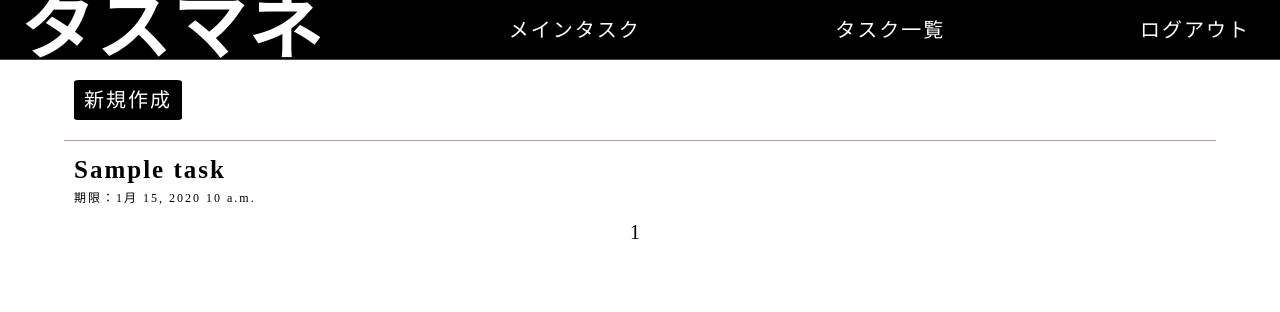
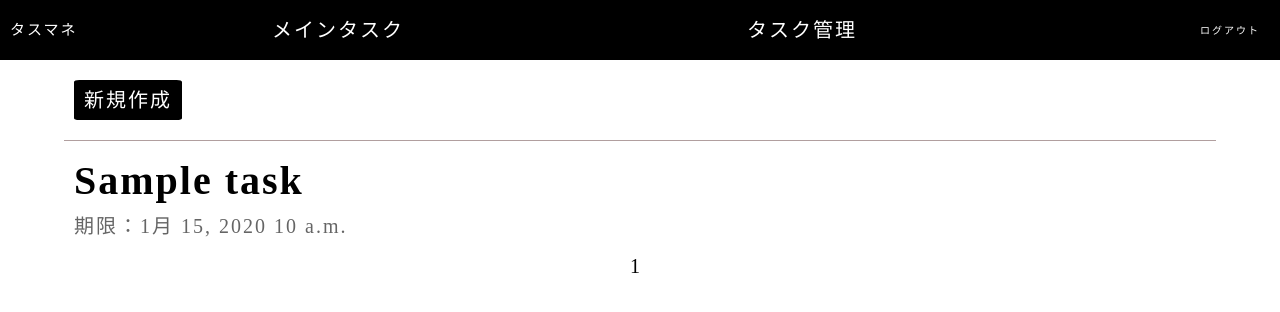
Before and after one commit to Kanata0204/task_app, a Django app: page /task_list/ in a window 1280 px wide. Shown: the top 312 px of the page. Run offline with Django 3.2, Linux system fonts and the light colour scheme; a user stored in the database is signed in; tables that the repository leaves empty hold one stand-in row (values such as "Sample post").

Commit message:
modify header

```diff
--- a/static/css/_navbar.css
+++ b/static/css/_navbar.css
@@ -7,13 +7,23 @@ header {
   z-index: 100;
   width: 100%;
   height: 6rem;
-  padding: 2rem;
-  border-bottom: 1px solid #4d4444;
+  padding: 1rem;
   background-color: black;
 }
 
-header #main-title {
-  color: white;
+header #main_title {
+  display: none;
+}
+
+header #header_menu {
+  display: flex;
+  justify-content: space-between;
+  align-items: center;
+  width: 100%;
+}
+
+header #header_menu #logout_btn {
+  font-size: 1rem;
 }
 
 header #login-btn {
@@ -22,6 +32,27 @@ header #login-btn {
 
 @media (min-width: 640px) {
   header {
+    display: flex;
+    justify-content: space-between;
+    align-items: center;
+    position: fixed;
+    top: 0;
+    z-index: 100;
+    width: 100%;
+    height: 6rem;
+    padding: 1rem;
+    background-color: black;
+  }
+  header #main_title {
+    display: inline-block;
+    flex-basis: 10%;
+    color: white;
     font-size: 1.5rem;
   }
+  header #header_menu {
+    flex-basis: 80%;
+    display: flex;
+    justify-content: space-between;
+    align-items: center;
+  }
 }
--- a/static/css/taskapp/task_form.css
+++ b/static/css/taskapp/task_form.css
@@ -24,6 +24,10 @@
   padding: 3%;
 }
 
+#content form .table tbody td textarea {
+  white-space: pre-wrap;
+}
+
 #content form .btn_block {
   display: flex;
   justify-content: space-between;
--- a/static/css/taskapp/task_list.css
+++ b/static/css/taskapp/task_list.css
@@ -10,12 +10,12 @@
 
 .task_title {
   color: black;
-  font-size: 2.5rem;
+  font-size: 2.4rem;
   font-weight: bold;
 }
 
 .task_limit {
-  font-size: 1.2rem;
+  opacity: 0.6;
 }
 
 .page_navigation ul {
@@ -32,3 +32,15 @@
   color: black;
   cursor: default;
 }
+
+@media (min-width: 640px) {
+  .task_title {
+    font-size: 4rem;
+  }
+}
+
+@media (min-width: 1024px) {
+  .task_limit {
+    font-size: 2rem;
+  }
+}
--- a/static/scss/taskapp/task_form.scss
+++ b/static/scss/taskapp/task_form.scss
@@ -30,6 +30,9 @@
                     & input, textarea{
                         padding: 3%;
                     }
+                    & textarea{
+                        white-space: pre-wrap;
+                    }
                 }
             }
         }
--- a/static/scss/taskapp/task_list.scss
+++ b/static/scss/taskapp/task_list.scss
@@ -10,11 +10,11 @@
 
     &_title{
         color: black;
-        font-size: 2.5rem;
+        font-size: 2.4rem;
         font-weight: bold;
     }
     &_limit{
-        font-size: 1.2rem;
+        opacity: 0.6;
     }
 }
 
@@ -34,3 +34,15 @@
     color: black;
     cursor: default;
 }
+
+@media (min-width:640px){
+    .task_title{
+        font-size: 4rem;
+    }
+}
+
+@media (min-width:1024px){
+    .task_limit{
+        font-size: 2rem;
+    }
+}
--- a/taskapp/templates/_navbar.html
+++ b/taskapp/templates/_navbar.html
@@ -5,13 +5,15 @@
 {% endblock %}
 
 <header>
-    <h2><a href="/" id="main-title"><span>タス</span><span>マネ</span></a></h2>
+    <a href="/" id="main_title">タスマネ</a>
 
     {% if user.is_authenticated %}
-        <a href="{% url 'main' %}" class="btn">メインタスク</a>
-        <a href="{% url 'list' %}" class="btn">タスク一覧</a>
-        <a href="{% url 'logout' %}" class="btn" id="logout_btn">ログアウト</a>
-    {% elif not "logout" in request.path %}
-        <a href="{% url 'login' %}?next={% if '/' in request.path %}/task_list{% else %}{{ request.path }}{% endif %}" class="btn" id="login-btn">ログイン</a>
-    {% endif %}
+    <nav id="header_menu">
+        <a id="main_btn" class="btn" href="{% url 'main' %}">メインタスク</a>
+        <a id="list_btn" class="btn" href="{% url 'list' %}">タスク管理</a>
+        <a id="logout_btn" class="btn" href="{% url 'logout' %}">ログアウト</a>
+    </nav>
+        {% elif not "logout" in request.path %}
+        <a class="btn" id="login-btn" href="{% url 'login' %}?next={% if '/' in request.path %}/task_list{% else %}{{ request.path }}{% endif %}">ログイン</a>
+        {% endif %}
 </header>
--- a/taskapp/templates/taskapp/task_detail.html
+++ b/taskapp/templates/taskapp/task_detail.html
@@ -15,7 +15,7 @@
     </div>
     <p id="detail_block_memo"><span>メモ</span></br>{{ task.memo }}</p>
     <div id="btn_block">
-        <a id="back_btn" class="btn" href="{{ request.META.HTTP_REFERER }}">戻る</a>
+        <a id="back_btn" class="btn" href="{% url 'list' %}">戻る</a>
         {% if user.is_authenticated %}
         <a id="edit_btn" class="btn" href="{% url 'update' task.id %}">編集</a>
         <a id="delete_btn" class="btn" href="{% url 'delete' task.id %}">削除</a>
```
Also changed, not shown: static/scss/_navbar.scss (+37 -6 lines).
